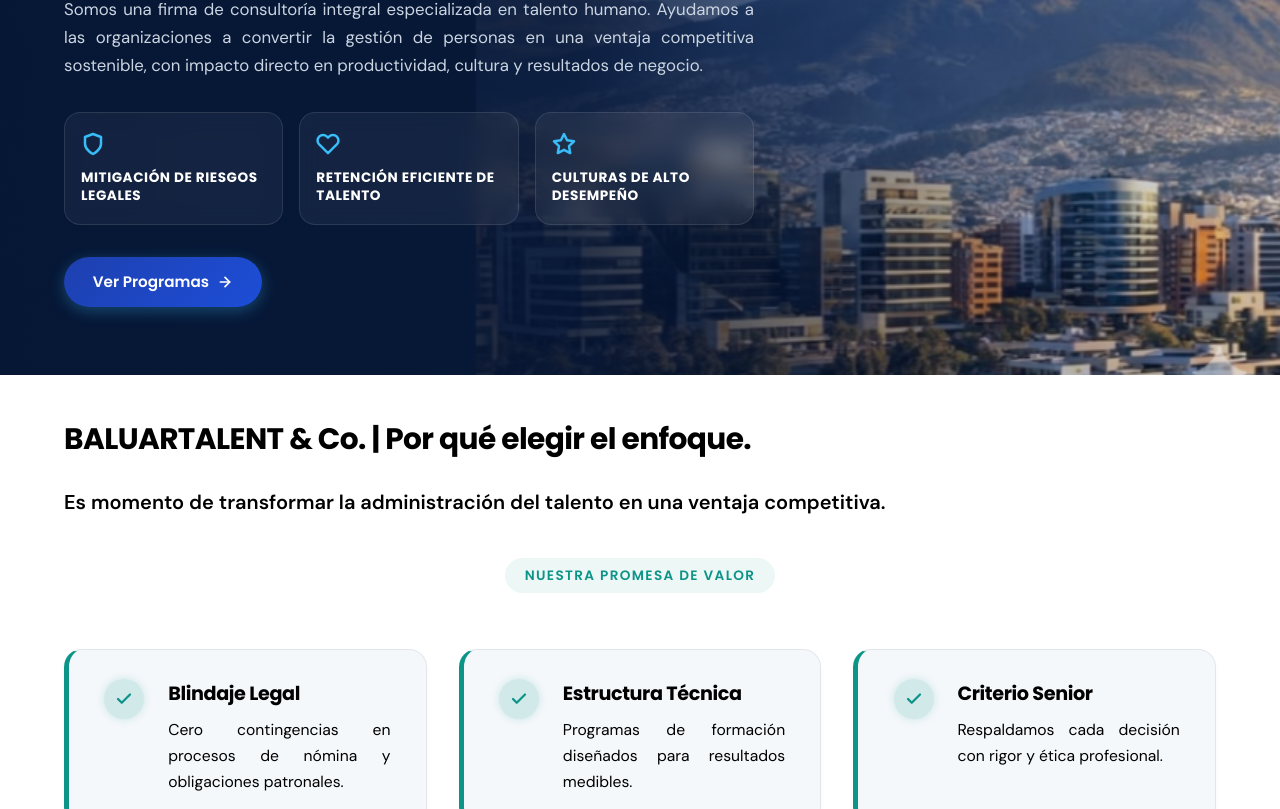
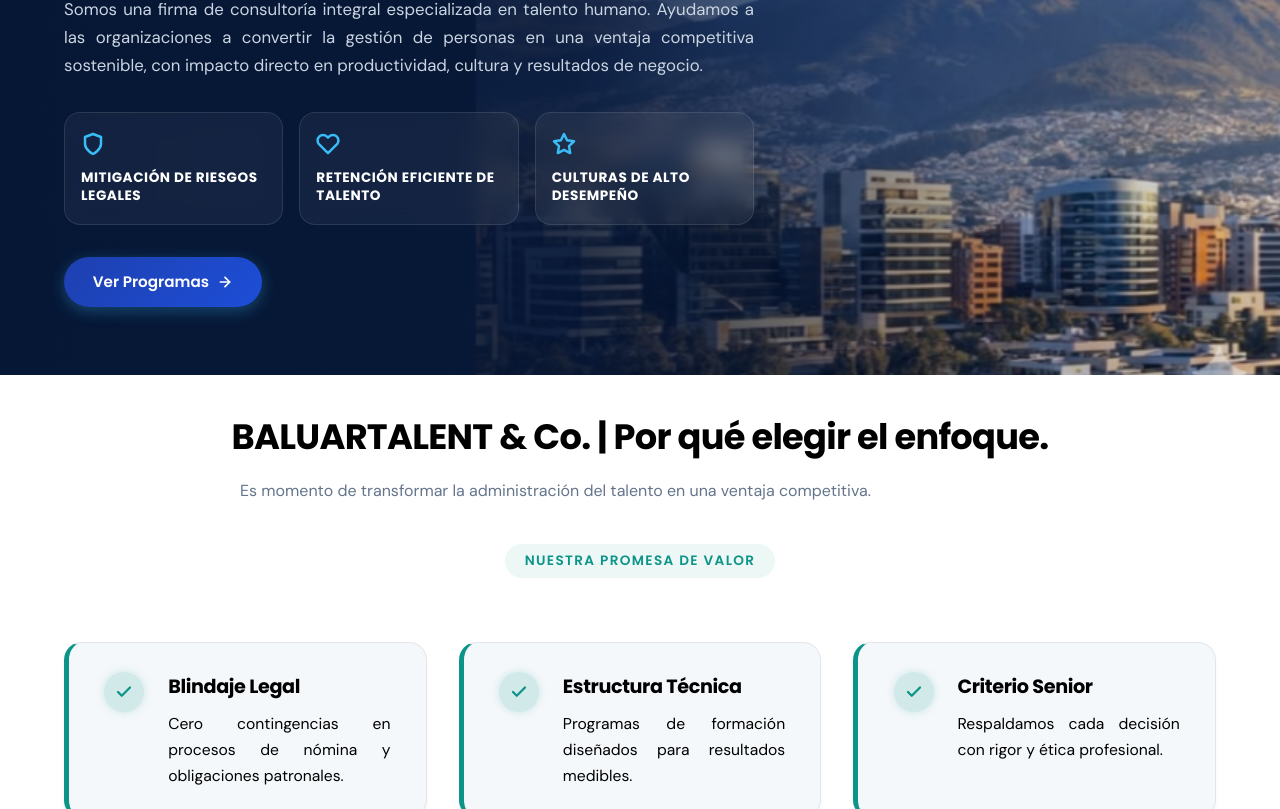
Before and after one commit to Ericks1n/Vtalent, a React (Vite) app: page / in a window 1280 px wide. Shown: the part 425-1234 px from the top of the page. Built offline with nearby package versions, Linux system fonts and the light colour scheme.

Commit message:
style: aplicar estilos y alineacion de AreasDesarrollo en cabecera de WhyUs

```diff
--- a/src/components/WhyUs.jsx
+++ b/src/components/WhyUs.jsx
@@ -28,12 +28,14 @@
       <div className="container">
         <div className="why-us-grid">
           <div className="why-us-content">
-            <h2>BALUARTALENT & Co. | Por qué elegir el enfoque.</h2>
-            <p className="lead-text" style={{ margin: '1.5rem 0 2.5rem 0' }}>
-              Es momento de transformar la administración del talento en una ventaja competitiva.
-            </p>
-            <div style={{ display: 'flex', justifyContent: 'center', marginBottom: '2.5rem' }}>
-              <span className="section-subtitle">NUESTRA PROMESA DE VALOR</span>
+            <div className="why-us-header" style={{ textAlign: 'center', marginBottom: '3rem' }}>
+              <h2 style={{ fontSize: '2.2rem', lineHeight: '1.25' }}>BALUARTALENT & Co. | Por qué elegir el enfoque.</h2>
+              <p style={{ maxWidth: '800px', margin: '1rem auto 2.5rem auto', color: 'var(--text-muted)' }}>
+                Es momento de transformar la administración del talento en una ventaja competitiva.
+              </p>
+              <div style={{ display: 'flex', justifyContent: 'center' }}>
+                <span className="section-subtitle">NUESTRA PROMESA DE VALOR</span>
+              </div>
             </div>
 
             <div className="reasons-list">
```
